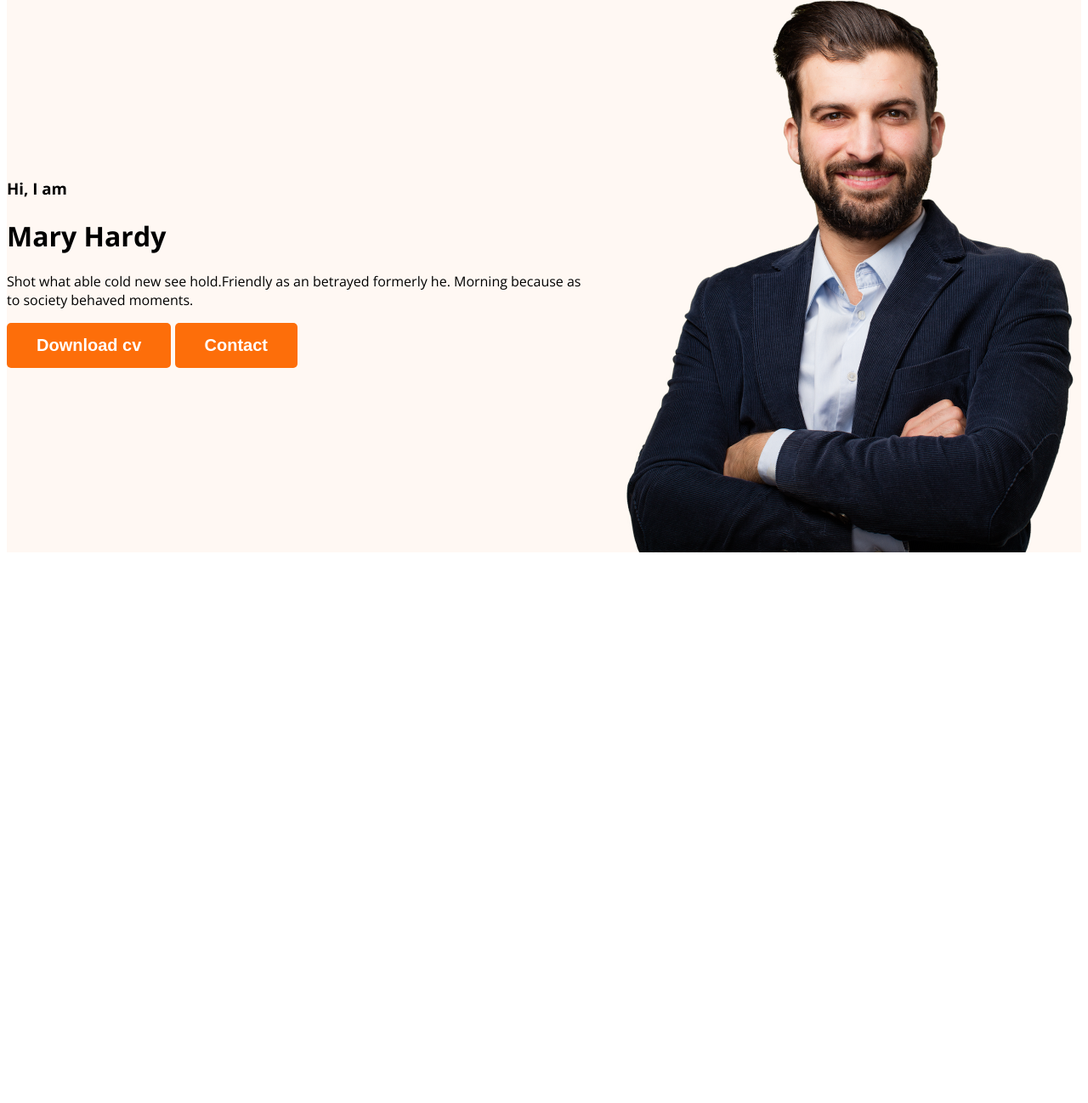
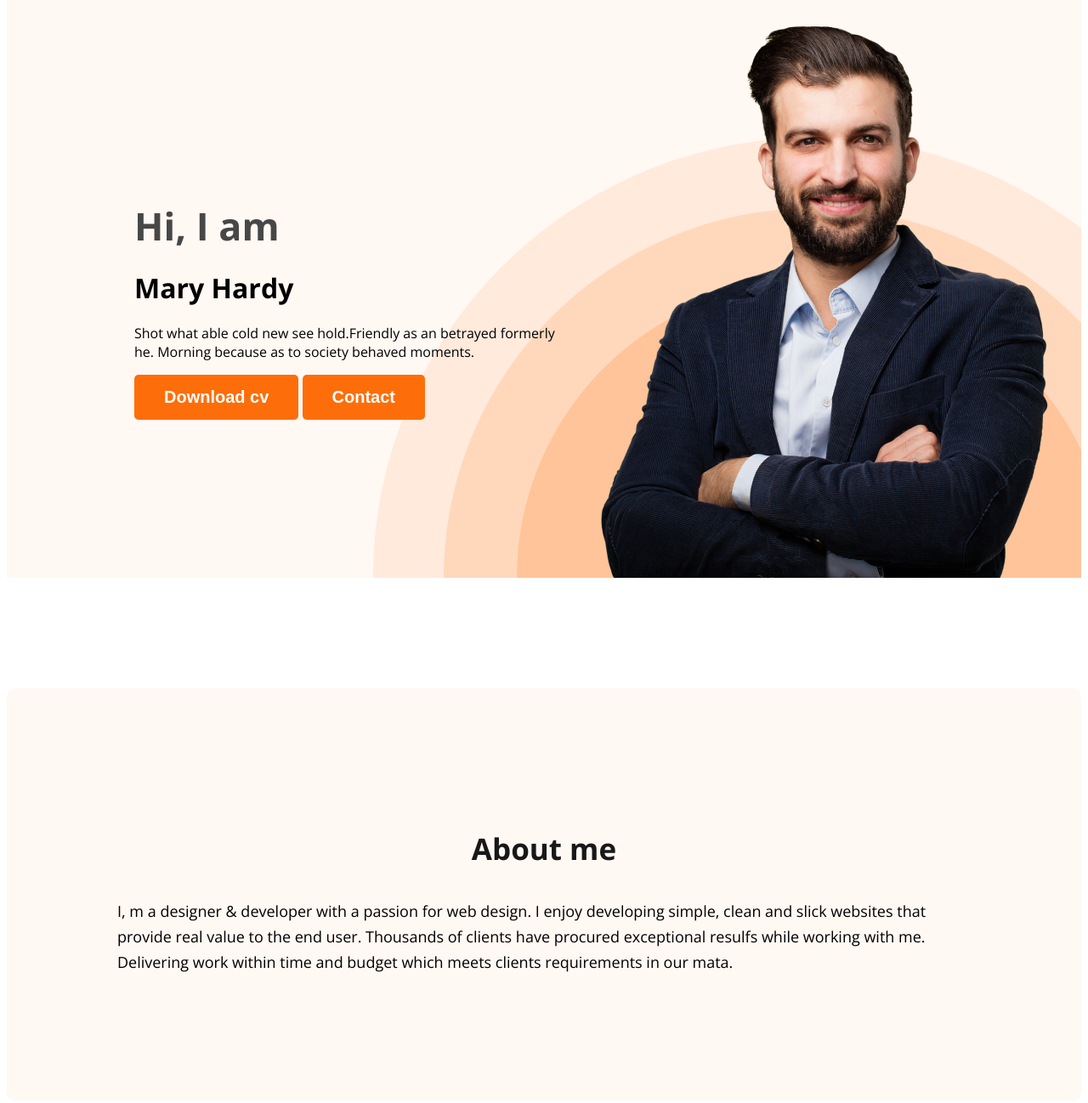
Before and after one commit to Eleas75/webdeveloper-portfolio, a plain HTML site: page index.html in a window 1280 px wide. Shown: the part 185-1483 px from the top of the page at 85% size. Before the commit the page ends 843 px from the top, so only its background shows below. Drawn offline with nearby package versions, Linux system fonts and the light colour scheme.

Commit message:
main done

```diff
--- a/index.html
+++ b/index.html
@@ -20,7 +20,7 @@
             </ul>
         </nav>
         <div class="banner">
-<div banner-content>
+<div class="banner-conten" t>
    <h3 class="banner-greeting">Hi, I  am</h3>
    <h1 class="banner-title">Mary Hardy</h1>
    <p>Shot what able cold new see hold.Friendly as an betrayed formerly he. Morning because as to society behaved moments.</p>
@@ -32,6 +32,11 @@
         </div>
     </header>
     <main>
+        <section class="About">
+            <h3 class="section-title">About me</h3>
+            <p class="section-description">I, m a designer & developer with a passion for web design. I enjoy developing simple, clean and slick websites that provide real value to the end user. Thousands of clients have procured exceptional resulfs while working with me. Delivering work within time and budget which meets clients requirements in our mata.</p>
+        </section>
+
 
     </main>
     <footer>
--- a/styles/portfolio.css
+++ b/styles/portfolio.css
@@ -40,12 +40,56 @@ nav li {
 }
 .header {
     background: #FFF8F3;
+    background-image:url(../images/header_bg.png) ;
+    background-repeat: no-repeat;
+    background-position: bottom right;
+
 }
 .banner {
-padding: 30px 30px 30px 150pxs ;
+padding: 30px 30px 0 150px;
 display: flex;
 align-items: center;
+justify-content: space-between;
+}
+.banner-content{
+    max-width: 500px;
 }
 .banner .profile-picture{
     width: 500px;
 }
+.banner-greeting{
+    font-size: 45px;
+    color: #474747;
+    margin-bottom:0 ;
+}
+banner-title{
+    font-size: 85px;
+    font-weight: 700;
+    margin-top: 5px;
+    margin-bottom: 20px;
+}
+.About{
+    padding: 130px;
+    border-radius: 10px;
+    background-color:#FFF8F3;
+    margin: 130px 0;
+
+}
+.section-title{
+    color: #181818;
+text-align: center;
+
+font-size: 35px;
+font-style: normal;
+font-weight: 700;
+
+}
+.section-description{
+    color: #757575
+text-align: center;
+
+font-size: 18px;
+font-style: normal;
+font-weight: 400;
+line-height: 30px; /* 166.667% */
+}
```
